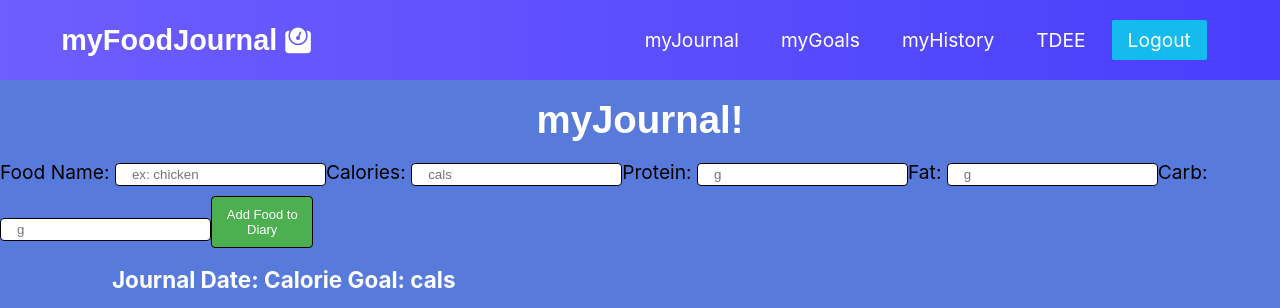
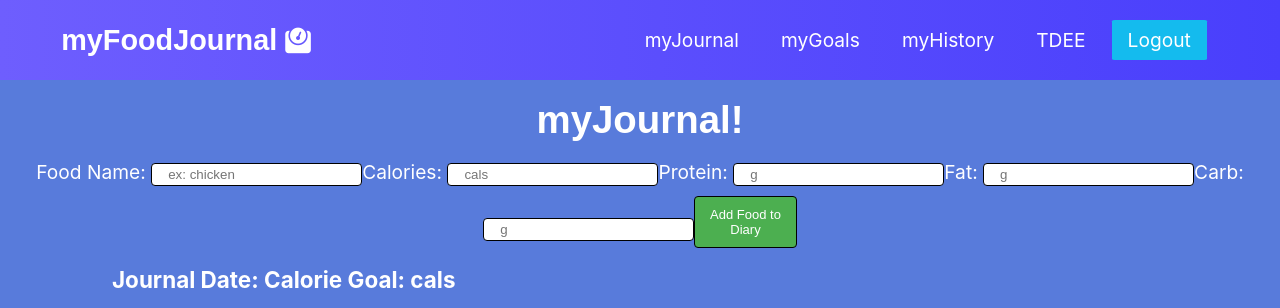
Before and after one commit to emrichmp/myFoodJournal-Frontend, a React (Create React App) app: page /#/ in a window 1280 px wide. Shown: the top 308 px of the page. Built offline with nearby package versions, Linux system fonts and the light colour scheme; no server answers; a web font is replaced by a local one.

Commit message:
added label classnames and styled those labels

```diff
--- a/src/App.css
+++ b/src/App.css
@@ -247,3 +247,11 @@ select {
 .food-button:hover {
   background-color: rgb(135, 206, 150);
 }
+
+.add-food-label {
+  color: white;
+}
+
+.add-food {
+  text-align: center;
+}
--- a/src/components/myDiary/AddFoods.js
+++ b/src/components/myDiary/AddFoods.js
@@ -48,15 +48,15 @@ class AddFoods extends React.Component {
         return(
             <div>
                 <form className="add-food">
-                    <label>Food Name: </label>
+                    <label className="add-food-label">Food Name: </label>
                     <input className="add-food-inputs" type="text" name="name" placeholder="ex: chicken" onChange={this.changeHandler} />
-                    <label>Calories: </label>
+                    <label className="add-food-label">Calories: </label>
                     <input className="add-food-inputs" type="text" name="calories" placeholder="cals" onChange={this.changeHandler} />
-                    <label>Protein: </label>
+                    <label className="add-food-label">Protein: </label>
                     <input className="add-food-inputs" type="text" name="protein" placeholder="g" onChange={this.changeHandler} />
-                    <label>Fat: </label>
+                    <label className="add-food-label">Fat: </label>
                     <input className="add-food-inputs" type="text" name="fat" placeholder="g" onChange={this.changeHandler} />
-                    <label>Carb: </label>
+                    <label className="add-food-label">Carb: </label>
                     <input className="add-food-inputs" type="text" name="carb" placeholder="g" onChange={this.changeHandler} />
                     <button className="food-button" onClick={this.clickHandler} > Add Food to Diary </button>
                 </form>
```
